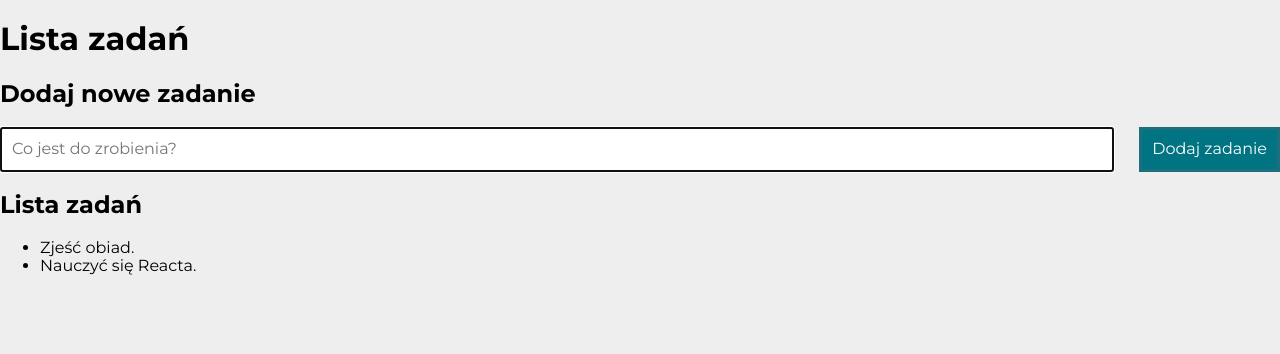
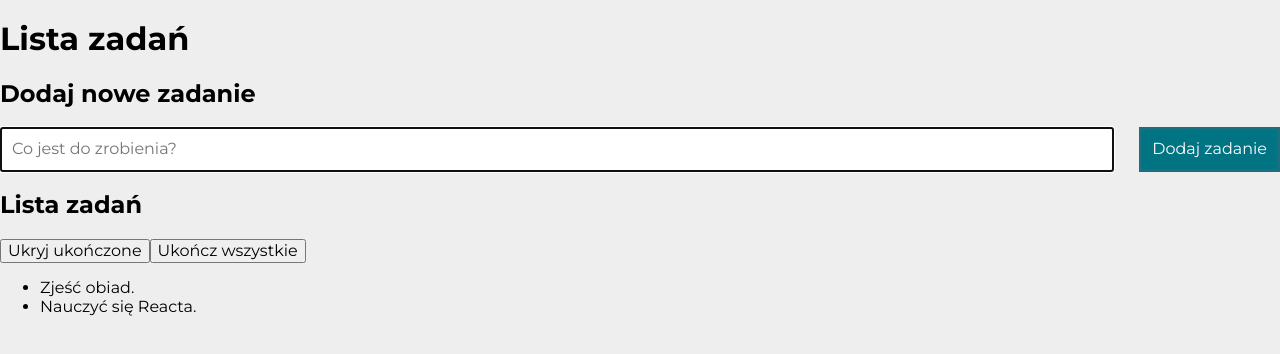
Before and after one commit to Rafal-1999/To-Do-List-React, a React (Create React App) app: page / in a window 1280 px wide. Shown: the top 354 px of the page. Built offline with nearby package versions, Linux system fonts and the light colour scheme.

Commit message:
Created component Buttons

```diff
--- a/package.json
+++ b/package.json
@@ -1,6 +1,6 @@
 {
   "name": "to-do-list-react",
-  "version": "0.2.4",
+  "version": "0.2.5",
   "private": true,
   "homepage": "https://rafal-1999.github.io/To-Do-List-React/",
   "dependencies": {
--- a/src/App.js
+++ b/src/App.js
@@ -1,4 +1,5 @@
 import Form from "./Form";
+import Buttons from "./Buttons";
 import Tasks from "./Tasks";
 
 const tasks = [
@@ -31,7 +32,7 @@ function App() {
                         <h2 className="list__header">
                             Lista zadań
                         </h2>
-                        <div className="list__options"></div>
+                        <Buttons tasks={tasks} hideDoneTasks={hideDoneTasks} />
                     </div>
                     <div className="list__tasks-block">
                         <Tasks tasks={tasks} hideDoneTasks={hideDoneTasks} />
--- /dev/null
+++ b/src/Buttons/index.js
@@ -0,0 +1,17 @@
+const Buttons = (props) => (
+    props.tasks.length > 0 && (
+        <div className="list__options">
+            <button className="list__option-button">
+                {props.hideDoneTasks ? "Pokaż" : "Ukryj"} ukończone
+            </button>
+            <button
+                className="list__option-button"
+                disabled={props.tasks.every(({ done }) => done)}
+            >
+                Ukończ wszystkie
+            </button>
+        </div>
+    )
+);
+
+export default Buttons;
```
